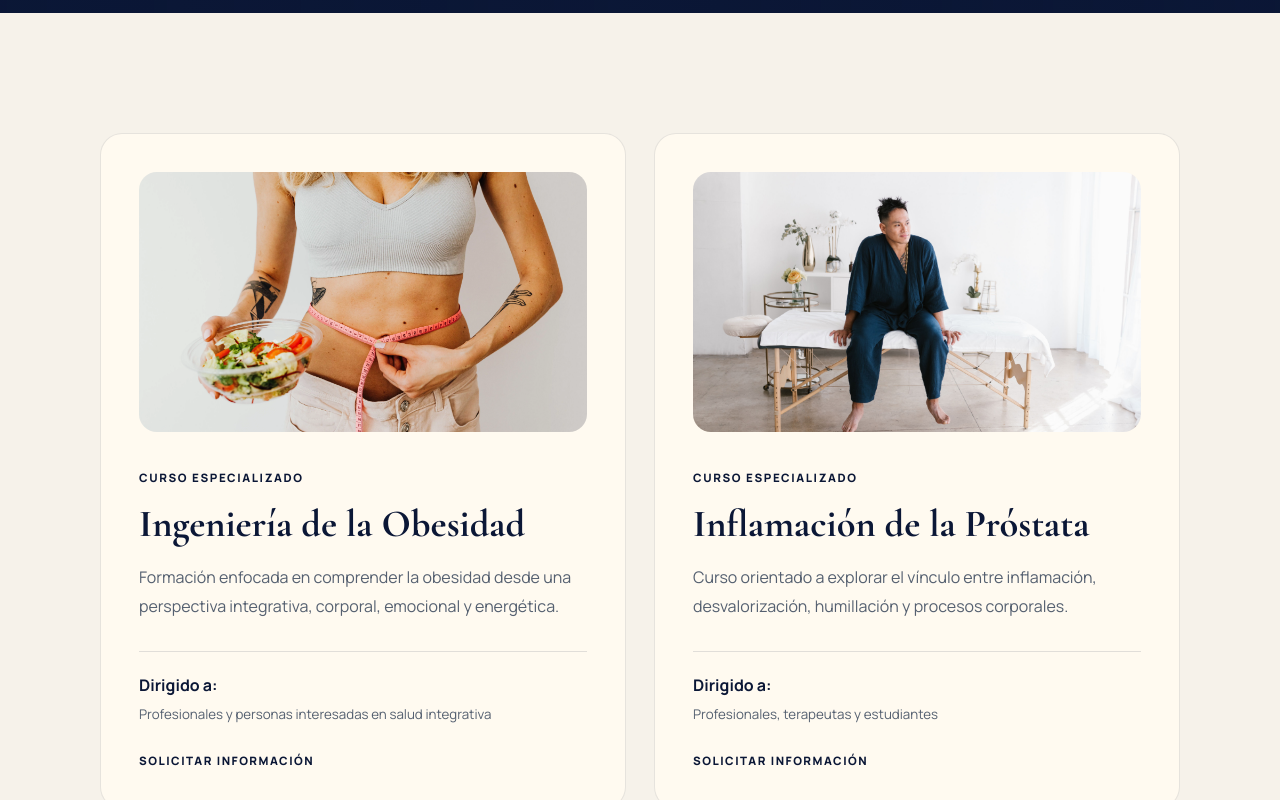
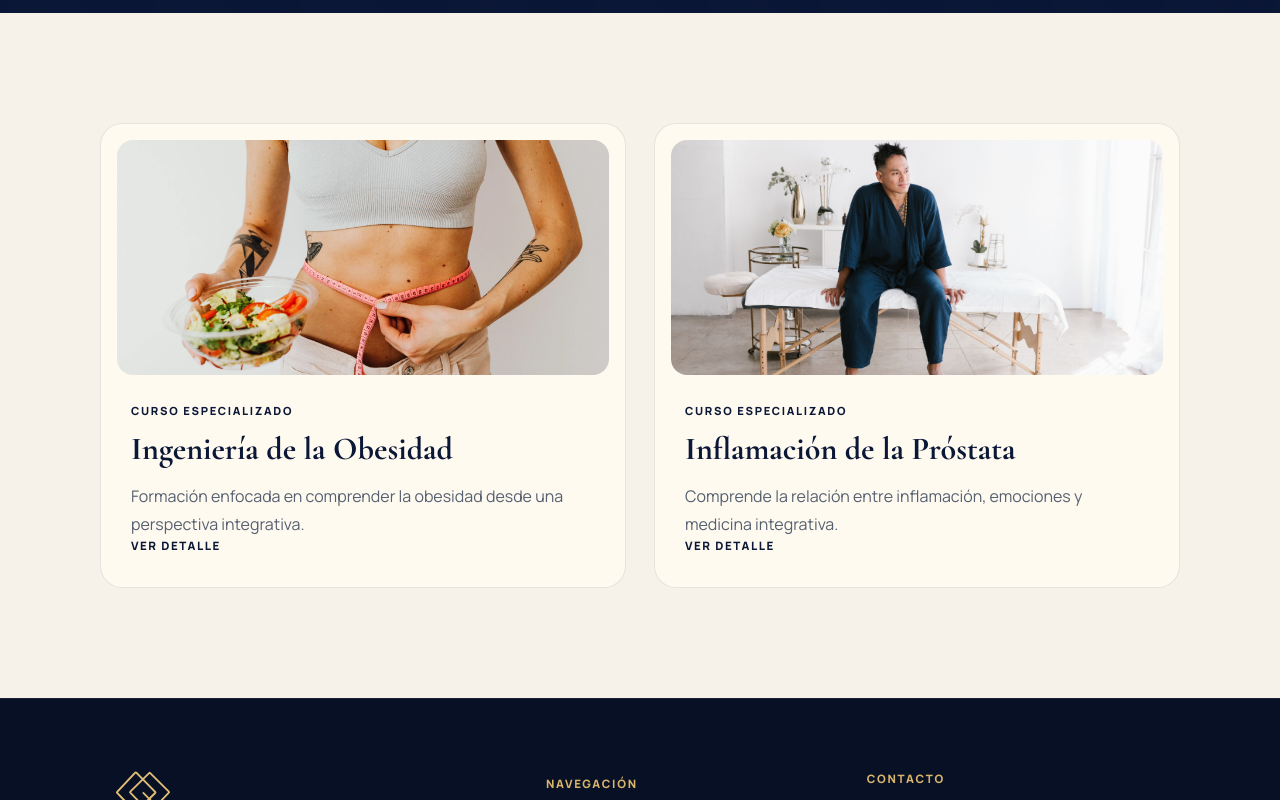
Before and after one commit to RichardPlata/guqi-website, a React (Vite) app: page /cursos in a window 1280 px wide. Shown: the part 680-1480 px from the top of the page. Built offline with nearby package versions, Linux system fonts and the light colour scheme; grey boxes are pictures that could not be loaded.

Commit message:
Finalize GU-QI website release

```diff
--- a/src/components/CourseCard.jsx
+++ b/src/components/CourseCard.jsx
@@ -0,0 +1,25 @@
+export default function CourseCard({ course, onClick }) {
+  return (
+    <article className="catalog-card">
+      <img src={course.image} alt={course.title} />
+
+      <div className="catalog-card-body">
+        <span className="catalog-duration">
+          {course.duration}
+        </span>
+
+        <h2>{course.title}</h2>
+
+        <p>{course.text}</p>
+
+        <button
+          type="button"
+          className="catalog-link"
+          onClick={onClick}
+        >
+          Ver detalle
+        </button>
+      </div>
+    </article>
+  );
+}
--- /dev/null
+++ b/src/components/CourseModal.jsx
@@ -0,0 +1,80 @@
+const whatsapp = "527226773247";
+
+export default function CourseModal({ course, onClose }) {
+  if (!course) return null;
+
+  const message = `Hola, me gustaría recibir información del curso: ${course.title}.`;
+
+  return (
+    <div
+      className="therapy-modal-backdrop"
+      onClick={onClose}
+    >
+      <div
+        className="therapy-modal"
+        onClick={(e) => e.stopPropagation()}
+      >
+        <button
+          className="therapy-modal-close"
+          onClick={onClose}
+        >
+          ×
+        </button>
+
+        <div className="therapy-modal-image">
+          <img
+            src={course.image}
+            alt={course.title}
+          />
+        </div>
+
+        <div className="therapy-modal-content">
+          <span className="section-tag">
+            Curso especializado
+          </span>
+
+          <h2>{course.title}</h2>
+
+          <div className="therapy-modal-meta">
+            <span>{course.duration}</span>
+          </div>
+
+          <p>{course.description}</p>
+
+          <div className="therapy-modal-lists">
+            <div>
+              <h3>Dirigido a</h3>
+
+              <ul>
+                {course.audience.map((item) => (
+                  <li key={item}>{item}</li>
+                ))}
+              </ul>
+            </div>
+
+            <div>
+              <h3>Temas principales</h3>
+
+              <ul>
+                {course.topics.map((item) => (
+                  <li key={item}>{item}</li>
+                ))}
+              </ul>
+            </div>
+          </div>
+
+          <div className="therapy-modal-actions">
+            <a
+              href={`https://wa.me/${whatsapp}?text=${encodeURIComponent(message)}`}
+              target="_blank"
+              rel="noopener noreferrer"
+              className="btn btn-primary"
+            >
+              Solicitar información
+            </a>
+          </div>
+        </div>
+      </div>
+    </div>
+  );
+}
--- a/src/components/TherapyCard.jsx
+++ b/src/components/TherapyCard.jsx
@@ -5,7 +5,9 @@ export default function TherapyCard({ therapy, onClick }) {
 
       <div className="catalog-card-body">
         <span className="catalog-duration">{therapy.duration}</span>
+
         <h2>{therapy.title}</h2>
+
         <p>{therapy.text}</p>
 
         <button type="button" className="catalog-link" onClick={onClick}>
--- /dev/null
+++ b/src/data/courses.js
@@ -0,0 +1,61 @@
+import obesidadImg from "../assets/images/Obesidad-Image.webp";
+import prostataImg from "../assets/images/Prostata-Image.jpg";
+
+const courses = [
+  {
+    title: "Ingeniería de la Obesidad",
+    image: obesidadImg,
+    duration: "Curso especializado",
+
+    text:
+      "Formación enfocada en comprender la obesidad desde una perspectiva integrativa.",
+
+    description:
+      "Este programa profundiza en el origen físico, emocional y energético de la obesidad desde una visión integrativa, proporcionando herramientas de evaluación y tratamiento para profesionales de la salud.",
+
+    audience: [
+      "Profesionales de la salud",
+      "Terapeutas",
+      "Estudiantes",
+      "Personas interesadas en medicina integrativa",
+    ],
+
+    topics: [
+      "Biomagnetismo",
+      "Inflamación",
+      "Factores emocionales",
+      "Evaluación energética",
+      "Protocolos terapéuticos",
+    ],
+  },
+
+  {
+    title: "Inflamación de la Próstata",
+
+    image: prostataImg,
+
+    duration: "Curso especializado",
+
+    text:
+      "Comprende la relación entre inflamación, emociones y medicina integrativa.",
+
+    description:
+      "Curso enfocado en comprender los procesos inflamatorios prostáticos desde una perspectiva física, emocional y energética para complementar el abordaje terapéutico.",
+
+    audience: [
+      "Terapeutas",
+      "Profesionales de la salud",
+      "Estudiantes",
+    ],
+
+    topics: [
+      "Inflamación",
+      "Desvalorización",
+      "Humillación",
+      "Biomagnetismo",
+      "Casos clínicos",
+    ],
+  },
+];
+
+export default courses;
--- a/src/pages/Courses.jsx
+++ b/src/pages/Courses.jsx
@@ -1,41 +1,36 @@
+import { useState } from "react";
+
 import Header from "../components/Header";
+import CourseCard from "../components/CourseCard";
+import CourseModal from "../components/CourseModal";
+
+import courses from "../data/courses";
 
 import courseVideo from "../assets/videos/course-video.mp4";
 
-import obesidadImg from "../assets/images/Obesidad-Image.webp";
-import prostataImg from "../assets/images/Prostata-Image.jpg";
+export default function Courses() {
+  const [selectedCourse, setSelectedCourse] = useState(null);
 
-const courses = [
-  {
-    title: "Ingeniería de la Obesidad",
-    image: obesidadImg,
-    type: "Curso especializado",
-    description:
-      "Formación enfocada en comprender la obesidad desde una perspectiva integrativa, corporal, emocional y energética.",
-    audience: "Profesionales y personas interesadas en salud integrativa",
-  },
-  {
-    title: "Inflamación de la Próstata",
-    image: prostataImg,
-    type: "Curso especializado",
-    description:
-      "Curso orientado a explorar el vínculo entre inflamación, desvalorización, humillación y procesos corporales.",
-    audience: "Profesionales, terapeutas y estudiantes",
-  },
-];
-
-export default function Courses() {
   return (
     <>
       <Header />
 
       <main className="courses-page">
         <section className="courses-hero contact-video-hero">
-          <video src={courseVideo} autoPlay muted loop playsInline />
+          <video
+            src={courseVideo}
+            autoPlay
+            muted
+            loop
+            playsInline
+          />
+
           <div className="contact-video-overlay" />
 
           <div className="container">
-            <span className="eyebrow">Formación GU-QI</span>
+            <span className="eyebrow">
+              Formación GU-QI
+            </span>
 
             <h1>
               Cursos para profundizar
@@ -44,34 +39,31 @@ export default function Courses() {
             </h1>
 
             <p>
-              Programas para comprender el cuerpo desde una mirada física,
-              emocional, energética y terapéutica.
+              Programas para comprender el cuerpo desde una
+              mirada física, emocional, energética y terapéutica.
             </p>
           </div>
         </section>
 
-        <section className="courses-list">
-          <div className="container courses-grid two">
-            {courses.map((course) => (
-              <article className="course-card" key={course.title}>
-                <img src={course.image} alt={course.title} />
-                <span>{course.type}</span>
-                <h2>{course.title}</h2>
-                <p>{course.description}</p>
-
-                <div className="course-meta">
-                  <strong>Dirigido a:</strong>
-                  <small>{course.audience}</small>
-                </div>
-
-                <a href="/contacto" className="course-link">
-                  Solicitar información
-                </a>
-              </article>
-            ))}
+        <section className="therapy-catalog">
+          <div className="container">
+            <div className="catalog-grid">
+              {courses.map((course) => (
+                <CourseCard
+                  key={course.title}
+                  course={course}
+                  onClick={() => setSelectedCourse(course)}
+                />
+              ))}
+            </div>
           </div>
         </section>
       </main>
+
+      <CourseModal
+        course={selectedCourse}
+        onClose={() => setSelectedCourse(null)}
+      />
     </>
   );
 }
--- a/src/pages/Home.jsx
+++ b/src/pages/Home.jsx
@@ -1,3 +1,4 @@
+import { Link } from "react-router-dom";
 import Header from "../components/Header";
 import logoSymbol from "../assets/logo/guqi-symbol.svg";
 
@@ -25,7 +26,9 @@ export default function Home() {
 
               <h1 className="hero-title">
                 <span>El custodio</span>
-                <span><em>de tu</em></span>
+                <span>
+                  <em>de tu</em>
+                </span>
                 <span>bienestar vital</span>
               </h1>
 
@@ -36,12 +39,18 @@ export default function Home() {
               </p>
 
               <div className="hero-actions">
-                <a href={whatsappLink} target="_blank" rel="noopener noreferrer" className="btn btn-primary">
+                <a
+                  href={whatsappLink}
+                  target="_blank"
+                  rel="noopener noreferrer"
+                  className="btn btn-primary"
+                >
                   Agendar Evaluación
                 </a>
-                <a href="/terapias" className="btn btn-secondary">
+
+                <Link to="/terapias" className="btn btn-secondary">
                   Explorar Terapias
-                </a>
+                </Link>
               </div>
 
               <a href="#terapias-destacadas" className="scroll-indicator">
@@ -52,6 +61,7 @@ export default function Home() {
 
             <div className="hero-visual">
               <img src={logoSymbol} alt="" className="hero-watermark" />
+
               <div className="hero-media">
                 <video src={heroVideo} autoPlay muted loop playsInline />
               </div>
@@ -63,7 +73,11 @@ export default function Home() {
           <div className="container">
             <div className="section-header">
               <span className="section-tag">Pilares de Nuestra Práctica</span>
-              <h2>Un enfoque que va<br />más allá del síntoma</h2>
+              <h2>
+                Un enfoque que va
+                <br />
+                más allá del síntoma
+              </h2>
               <p>
                 En GU-QI evaluamos el sistema completo: energético, estructural
                 y emocional para identificar el origen real del desequilibrio.
@@ -71,10 +85,22 @@ export default function Home() {
             </div>
 
             <div className="approach-grid">
-              <ApproachCard title="Medicina Integrativa" text="Fusionamos biomagnetismo y medicina oriental en un protocolo unificado." />
-              <ApproachCard title="Protocolo Personalizado" text="Cada tratamiento inicia con una evaluación energética individual." />
-              <ApproachCard title="Terapia Sin Fármacos" text="Métodos naturales enfocados en restaurar el equilibrio del cuerpo." />
-              <ApproachCard title="Resultados Medibles" text="Seguimiento continuo para evaluar avances durante el proceso terapéutico." />
+              <ApproachCard
+                title="Medicina Integrativa"
+                text="Fusionamos biomagnetismo y medicina oriental en un protocolo unificado."
+              />
+              <ApproachCard
+                title="Protocolo Personalizado"
+                text="Cada tratamiento inicia con una evaluación energética individual."
+              />
+              <ApproachCard
+                title="Terapia Sin Fármacos"
+                text="Métodos naturales enfocados en restaurar el equilibrio del cuerpo."
+              />
+              <ApproachCard
+                title="Resultados Medibles"
+                text="Seguimiento continuo para evaluar avances durante el proceso terapéutico."
+              />
             </div>
           </div>
         </section>
@@ -87,12 +113,30 @@ export default function Home() {
             </div>
 
             <div className="conditions-grid">
-              <ConditionCard title="Estrés y Ansiedad" text="Recupera equilibrio emocional y energético." />
-              <ConditionCard title="Dolor Muscular" text="Tratamientos para tensión, contracturas y molestias persistentes." />
-              <ConditionCard title="Inflamación" text="Protocolos orientados a restaurar funciones corporales alteradas." />
-              <ConditionCard title="Bienestar Estético" text="Terapias reductivas, reafirmantes y drenaje linfático." />
-              <ConditionCard title="Equilibrio Energético" text="Restablece armonía entre cuerpo y mente." />
-              <ConditionCard title="Recuperación Integral" text="Un abordaje holístico para mejorar calidad de vida." />
+              <ConditionCard
+                title="Estrés y Ansiedad"
+                text="Recupera equilibrio emocional y energético."
+              />
+              <ConditionCard
+                title="Dolor Muscular"
+                text="Tratamientos para tensión, contracturas y molestias persistentes."
+              />
+              <ConditionCard
+                title="Inflamación"
+                text="Protocolos orientados a restaurar funciones corporales alteradas."
+              />
+              <ConditionCard
+                title="Bienestar Estético"
+                text="Terapias reductivas, reafirmantes y drenaje linfático."
+              />
+              <ConditionCard
+                title="Equilibrio Energético"
+                text="Restablece armonía entre cuerpo y mente."
+              />
+              <ConditionCard
+                title="Recuperación Integral"
+                text="Un abordaje holístico para mejorar calidad de vida."
+              />
             </div>
           </div>
         </section>
@@ -101,14 +145,34 @@ export default function Home() {
           <div className="container">
             <div className="section-header">
               <span className="section-tag">Terapias Destacadas</span>
-              <h2>Protocolos diseñados<br />para restaurar equilibrio</h2>
+              <h2>
+                Protocolos diseñados
+                <br />
+                para restaurar equilibrio
+              </h2>
             </div>
 
             <div className="therapy-grid">
-              <TherapyCard img={podalImg} title="Masaje Podal" text="Relajación profunda y estímulo reflejo para reequilibrar energía y circulación." />
-              <TherapyCard img={neckImg} title="Masaje Tuina Cervical" text="Tratamiento focalizado para tensiones cervicales, rigidez y movilidad." />
-              <TherapyCard img={lymphaticImg} title="Drenaje Linfático Completo" text="Estimulación del sistema linfático para reducir retención y favorecer recuperación." />
-              <TherapyCard img={tuinaImg} title="Masaje Tuina Cuerpo Completo" text="Sesión integral para restaurar movilidad, balance energético y bienestar general." />
+              <HomeTherapyCard
+                img={podalImg}
+                title="Masaje Podal"
+                text="Relajación profunda y estímulo reflejo para reequilibrar energía y circulación."
+              />
+              <HomeTherapyCard
+                img={neckImg}
+                title="Masaje Tuina Cervical"
+                text="Tratamiento focalizado para tensiones cervicales, rigidez y movilidad."
+              />
+              <HomeTherapyCard
+                img={lymphaticImg}
+                title="Drenaje Linfático Completo"
+                text="Estimulación del sistema linfático para reducir retención y favorecer recuperación."
+              />
+              <HomeTherapyCard
+                img={tuinaImg}
+                title="Masaje Tuina Cuerpo Completo"
+                text="Sesión integral para restaurar movilidad, balance energético y bienestar general."
+              />
             </div>
           </div>
         </section>
@@ -117,13 +181,29 @@ export default function Home() {
           <div className="container process-content">
             <div className="section-header">
               <span className="section-tag">Proceso Terapéutico</span>
-              <h2>Tres pasos para iniciar<br />tu recuperación</h2>
+              <h2>
+                Tres pasos para iniciar
+                <br />
+                tu recuperación
+              </h2>
             </div>
 
             <div className="process-steps">
-              <ProcessStep number="01" title="Evaluación Inicial" text="Identificamos síntomas, hábitos y desequilibrios para orientar el tratamiento." />
-              <ProcessStep number="02" title="Sesión Personalizada" text="Aplicamos técnicas integrativas según tus necesidades físicas y energéticas." />
-              <ProcessStep number="03" title="Seguimiento" text="Revisamos avances y ajustamos el protocolo para mantener resultados." />
+              <ProcessStep
+                number="01"
+                title="Evaluación Inicial"
+                text="Identificamos síntomas, hábitos y desequilibrios para orientar el tratamiento."
+              />
+              <ProcessStep
+                number="02"
+                title="Sesión Personalizada"
+                text="Aplicamos técnicas integrativas según tus necesidades físicas y energéticas."
+              />
+              <ProcessStep
+                number="03"
+                title="Seguimiento"
+                text="Revisamos avances y ajustamos el protocolo para mantener resultados."
+              />
             </div>
           </div>
         </section>
@@ -131,16 +211,31 @@ export default function Home() {
         <section className="final-cta">
           <video src={ctaVideo} autoPlay muted loop playsInline />
           <div className="final-cta-overlay" />
+
           <div className="container final-cta-content">
             <span className="section-tag">Agenda tu evaluación</span>
-            <h2>Tu bienestar comienza<br />con equilibrio.</h2>
-            <p>Da el primer paso hacia una experiencia terapéutica personalizada.</p>
+            <h2>
+              Tu bienestar comienza
+              <br />
+              con equilibrio.
+            </h2>
+            <p>
+              Da el primer paso hacia una experiencia terapéutica personalizada.
+            </p>
 
             <div className="hero-actions">
-              <a href={whatsappLink} target="_blank" rel="noopener noreferrer" className="btn btn-primary">
+              <a
+                href={whatsappLink}
+                target="_blank"
+                rel="noopener noreferrer"
+                className="btn btn-primary"
+              >
                 Agendar cita
               </a>
-              <a href="/terapias" className="btn btn-secondary">Explorar terapias</a>
+
+              <Link to="/terapias" className="btn btn-secondary">
+                Explorar terapias
+              </Link>
             </div>
           </div>
         </section>
@@ -150,26 +245,46 @@ export default function Home() {
 }
 
 function ApproachCard({ title, text }) {
-  return <div className="approach-card"><h3>{title}</h3><p>{text}</p></div>;
+  return (
+    <div className="approach-card">
+      <h3>{title}</h3>
+      <p>{text}</p>
+    </div>
+  );
 }
 
 function ConditionCard({ title, text }) {
-  return <div className="condition-card"><h3>{title}</h3><p>{text}</p></div>;
+  return (
+    <div className="condition-card">
+      <h3>{title}</h3>
+      <p>{text}</p>
+    </div>
+  );
 }
 
-function TherapyCard({ img, title, text }) {
+function HomeTherapyCard({ img, title, text }) {
   return (
     <div className="therapy-card">
       <img src={img} alt={title} className="therapy-image" />
+
       <div className="therapy-info">
         <h3>{title}</h3>
         <p>{text}</p>
-        <a href="/terapias" className="therapy-link">Ver detalle</a>
+
+        <Link to="/terapias" className="therapy-link">
+          Ver detalle
+        </Link>
       </div>
     </div>
   );
 }
 
 function ProcessStep({ number, title, text }) {
-  return <div className="process-step"><span>{number}</span><h3>{title}</h3><p>{text}</p></div>;
+  return (
+    <div className="process-step">
+      <span>{number}</span>
+      <h3>{title}</h3>
+      <p>{text}</p>
+    </div>
+  );
 }
```
Also changed, not shown: src/components/Header.jsx (+11 -3 lines), vercel.json (added).
